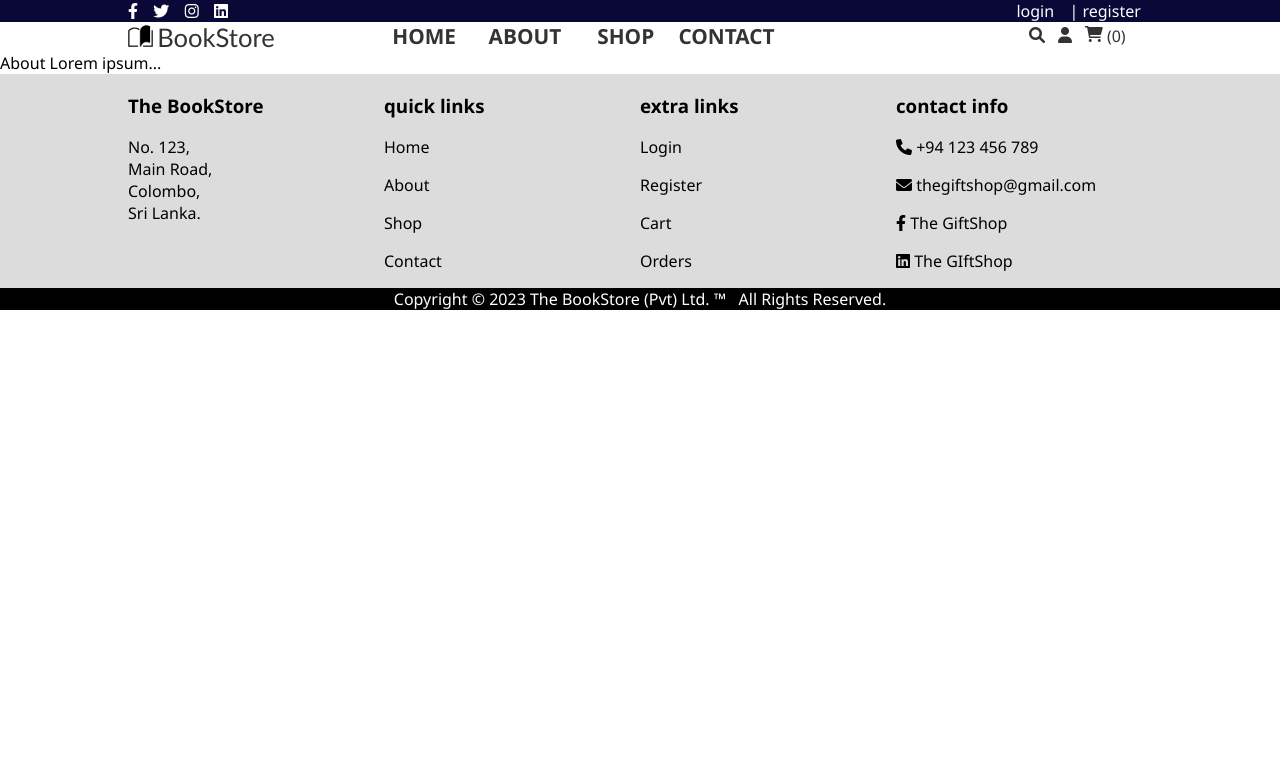
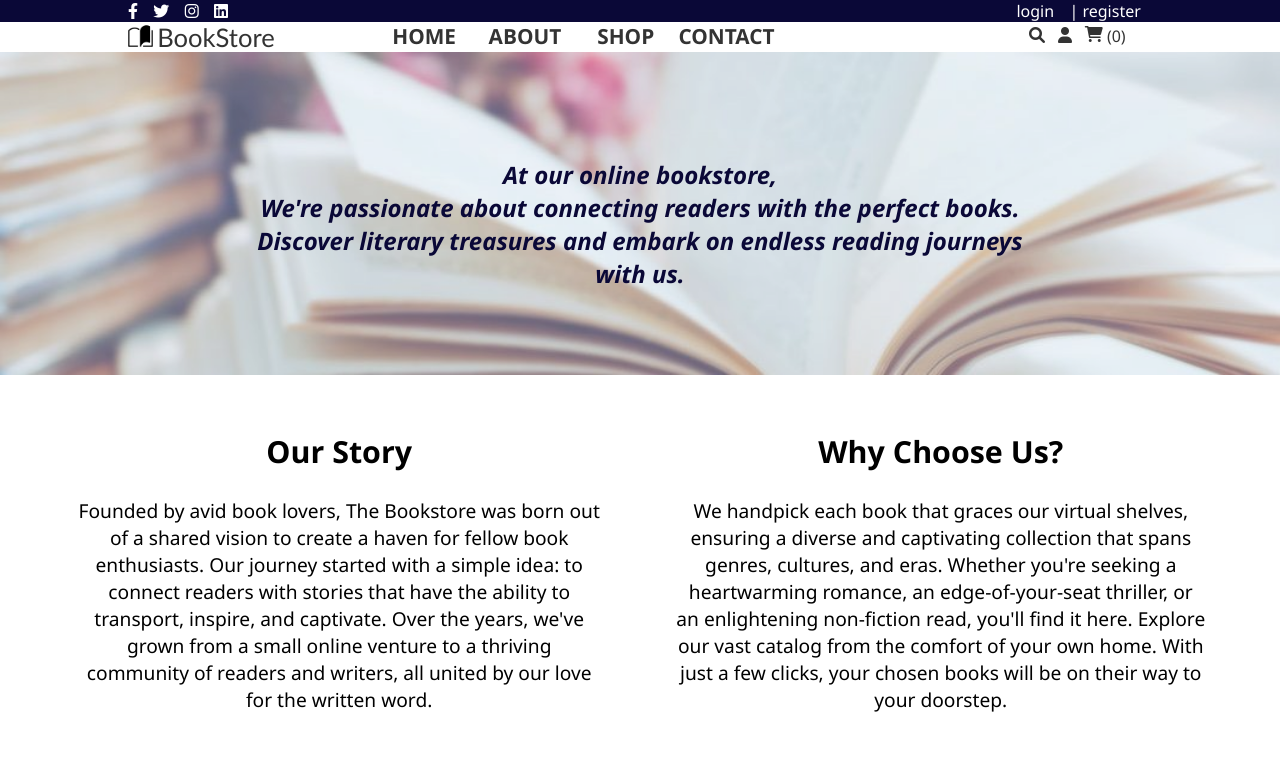
Before and after one commit to AsankaRukshanRathnayake/Online-BookStore, a PHP site: page /about.php in a window 1280 px wide. Shown: the top 768 px of the page. Before the commit the page ends 310 px from the top, so only its background shows below. Run offline with PHP 8.4, Linux system fonts and the light colour scheme; a user stored in the database is signed in; data comes from the database, SQL or seed files in the repository.

Commit message:
Added more content to the about page and applied styles

```diff
--- a/about.php
+++ b/about.php
@@ -1,8 +1,9 @@
 <?php
     include 'connection.php';
-
     session_start();
-    $user_id = $_SESSION['user_id'];
+    if (isset($_SESSION['user_id'])){
+        $user_id = $_SESSION['user_id'];
+    }
 ?>
 
 <!DOCTYPE html>
@@ -22,6 +23,7 @@
    <link type="text/css" rel="stylesheet" href="css/about.css">
 
 
+
 </head>
 <body>
 
@@ -29,7 +31,43 @@
     <?php include 'header.php'; ?>
 
     <!--main body-->
-    About Lorem ipsum...
+    <div class="about">
+        <img src="images/main4.jpg" alt="" class="image">
+
+        <div class="content">
+            <p>At our online bookstore, <br>We're passionate about connecting readers with the perfect books.<br> Discover literary treasures and embark on endless reading journeys <br>with us.</p>
+        </div>
+    </div>
+
+    <div class="description_container">
+        <div class="ourstory">
+            <h2>Our Story</h2>
+            <p>Founded by avid book lovers, The Bookstore was born out of a shared vision to create a haven for fellow book enthusiasts.
+            Our journey started with a simple idea: to connect readers with stories that have the ability to transport, inspire, and captivate.
+            Over the years, we've grown from a small online venture to a thriving community of readers and writers, all united by our love for the written word.</p>
+        </div>
+
+        <div class="ourstory">
+            <h2>Why Choose Us?</h2>
+            <p>We handpick each book that graces our virtual shelves, ensuring a diverse and captivating collection that spans genres, cultures, and eras.
+                Whether you're seeking a heartwarming romance, an edge-of-your-seat thriller, or an enlightening non-fiction read, you'll find it here.
+                Explore our vast catalog from the comfort of your own home. With just a few clicks, your chosen books will be on their way to your doorstep.</p>
+        </div>
+    </div>
+
+    <div class="description_container2">
+        <img src="images/bookreader2.jpg" alt="">
+
+        <div class="ourstory">
+            <h2>Join Us in the Adventure:</h2>
+            <p>Embark on a literary adventure with Bookstore. Whether you're seeking an escape from reality, a chance to learn something new,
+                 or simply a moment of pure enjoyment, we're here to make it happen. Let's celebrate the written word together and discover the countless
+                  worlds that await within the pages of a book.</p>
+        </div>
+    </div>
+
+
+
 
     <!--footer-->
     <?php include 'footer.php'; ?>
--- a/css/about.css
+++ b/css/about.css
@@ -0,0 +1,59 @@
+/* top main image */
+
+.about{
+    width:100%;
+    position:relative;
+}
+
+.image{
+    position: relative;
+    width:100%;
+    padding-bottom: 0;
+    margin-bottom:0;
+    opacity: 0.7;
+}
+
+
+.content{
+    width:60%;
+    padding-left: 20%;
+    padding-right: 20%;
+    position:absolute;
+    top:25%;
+    font-size: 1.5rem;
+    font-weight: 800;
+    font-style: italic;
+    color:var(--darkblue);
+    text-align: center;
+}
+
+.description_container{
+    width:94%;
+    display: inline-flex;
+    padding:2% 3% 3% 3%;
+}
+
+.ourstory{
+    width:44%;
+    padding:0% 3% 0% 3%;
+}
+
+.ourstory h2{
+    text-align:center;
+    font-size: 1.9rem;
+}
+
+.ourstory p{
+    font-size:1.2rem;
+    text-align: center;
+}
+
+.description_container2{
+    width:100%;
+    display: inline-flex;
+    background-color: var(--gray);
+}
+
+.description_container2 img{
+    width:45%;
+}
```
